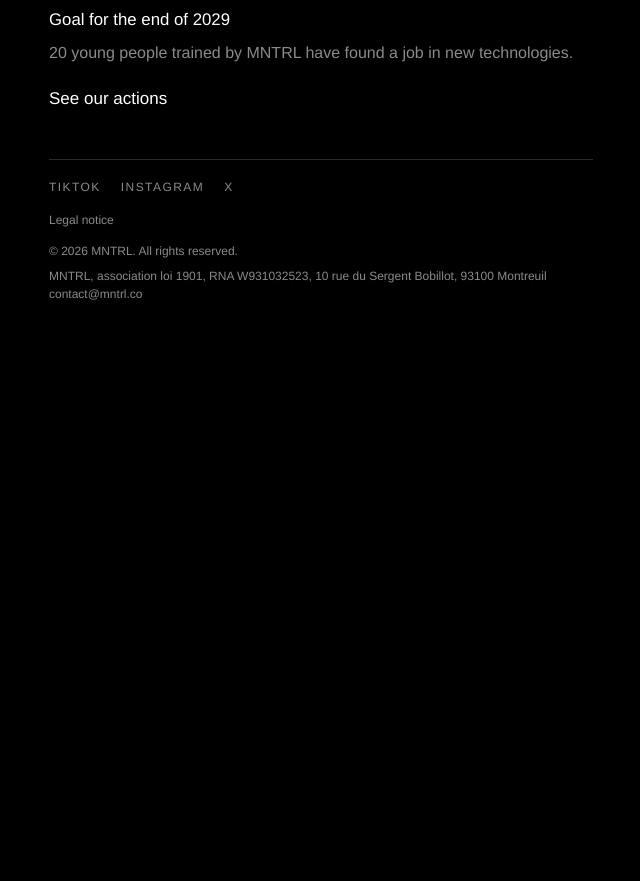
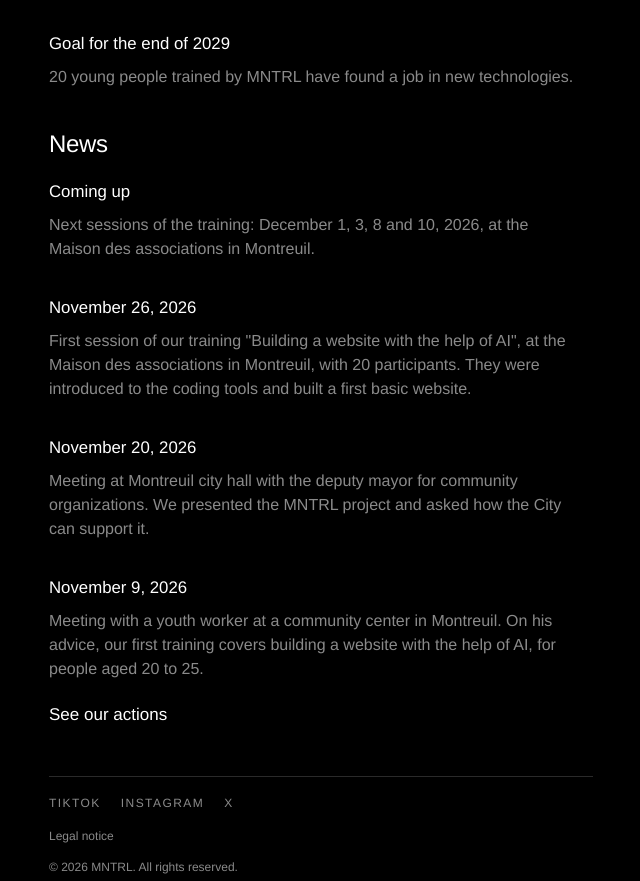
Before and after one commit to matt-lakant/mntrl.co, a plain HTML site: page index.html in a window 1280 px wide. Shown: the part 723-1604 px from the top of the page, without its empty margins (319-959 px from the left). Before the commit the page ends 1054 px from the top, so only its background shows below. Drawn offline with Linux system fonts and the light colour scheme.

Commit message:
Add a News section to the home page and say the first training session took place.
Co-Authored-By: Claude Opus 5.5 <noreply@anthropic.com>
Claude-Session: https://claude.ai/code/session_013cV4J3ew3jCdHCB6scucKH

```diff
--- a/index.html
+++ b/index.html
@@ -81,8 +81,8 @@
             <span lang="en">In progress</span>
           </h3>
           <p>
-            <span lang="fr">Notre première formation&nbsp;: créer un site Internet avec l'aide de l'IA, pour 20 jeunes de 20 à 25 ans. Chaque participant repart avec un site en ligne qu'il a construit. Elle est en cours avec un centre social de Montreuil. La Ville de Montreuil soutient le projet.</span>
-            <span lang="en">Our first training: building a website with the help of AI, for 20 young people aged 20 to 25. Each participant leaves with a live website they built. It is under way with a community center in Montreuil. The City of Montreuil supports the project.</span>
+            <span lang="fr">Notre première formation&nbsp;: créer un site Internet avec l'aide de l'IA, pour 20 jeunes de 20 à 25 ans. La première séance a eu lieu le 26 novembre 2026 à la Maison des associations de Montreuil, avec 20 participants. Prochaines séances au même endroit&nbsp;: 1er, 3, 8 et 10 décembre 2026. Chaque participant repart avec un site en ligne qu'il a construit. La Ville de Montreuil soutient le projet.</span>
+            <span lang="en">Our first training: building a website with the help of AI, for 20 young people aged 20 to 25. The first session took place on November 26, 2026 at the Maison des associations in Montreuil, with 20 participants. Next sessions at the same place: December 1, 3, 8 and 10, 2026. Each participant leaves with a live website they built. The City of Montreuil supports the project.</span>
           </p>
         </section>
         <section>
@@ -103,6 +103,53 @@
           <p>
             <span lang="fr">20 jeunes formés par MNTRL ont trouvé un emploi dans les nouvelles technologies.</span>
             <span lang="en">20 young people trained by MNTRL have found a job in new technologies.</span>
+          </p>
+        </section>
+      </section>
+
+      <section class="prose impact">
+        <h2>
+          <span lang="fr">Actualités</span>
+          <span lang="en">News</span>
+        </h2>
+        <section>
+          <h3>
+            <span lang="fr">À venir</span>
+            <span lang="en">Coming up</span>
+          </h3>
+          <p>
+            <span lang="fr">Prochaines séances de la formation&nbsp;: 1er, 3, 8 et 10 décembre 2026, à la Maison des associations de Montreuil.</span>
+            <span lang="en">Next sessions of the training: December 1, 3, 8 and 10, 2026, at the Maison des associations in Montreuil.</span>
+          </p>
+        </section>
+        <section>
+          <h3>
+            <span lang="fr">26 novembre 2026</span>
+            <span lang="en">November 26, 2026</span>
+          </h3>
+          <p>
+            <span lang="fr">Première séance de notre formation «&nbsp;Créer un site Internet avec l'aide de l'IA&nbsp;», à la Maison des associations de Montreuil, avec 20 participants. Ils ont découvert les outils de programmation et construit un premier site simple.</span>
+            <span lang="en">First session of our training "Building a website with the help of AI", at the Maison des associations in Montreuil, with 20 participants. They were introduced to the coding tools and built a first basic website.</span>
+          </p>
+        </section>
+        <section>
+          <h3>
+            <span lang="fr">20 novembre 2026</span>
+            <span lang="en">November 20, 2026</span>
+          </h3>
+          <p>
+            <span lang="fr">Rendez-vous à la mairie de Montreuil avec l'adjoint à la vie associative. Nous avons présenté le projet MNTRL et demandé comment la Ville peut le soutenir.</span>
+            <span lang="en">Meeting at Montreuil city hall with the deputy mayor for community organizations. We presented the MNTRL project and asked how the City can support it.</span>
+          </p>
+        </section>
+        <section>
+          <h3>
+            <span lang="fr">9 novembre 2026</span>
+            <span lang="en">November 9, 2026</span>
+          </h3>
+          <p>
+            <span lang="fr">Rencontre avec un animateur jeunesse dans un centre social de Montreuil. Sur son conseil, notre première formation porte sur la création de site Internet avec l'aide de l'IA, pour les 20-25 ans.</span>
+            <span lang="en">Meeting with a youth worker at a community center in Montreuil. On his advice, our first training covers building a website with the help of AI, for people aged 20 to 25.</span>
           </p>
         </section>
       </section>
```
Also changed, not shown: actions.html (+2 -2 lines).
